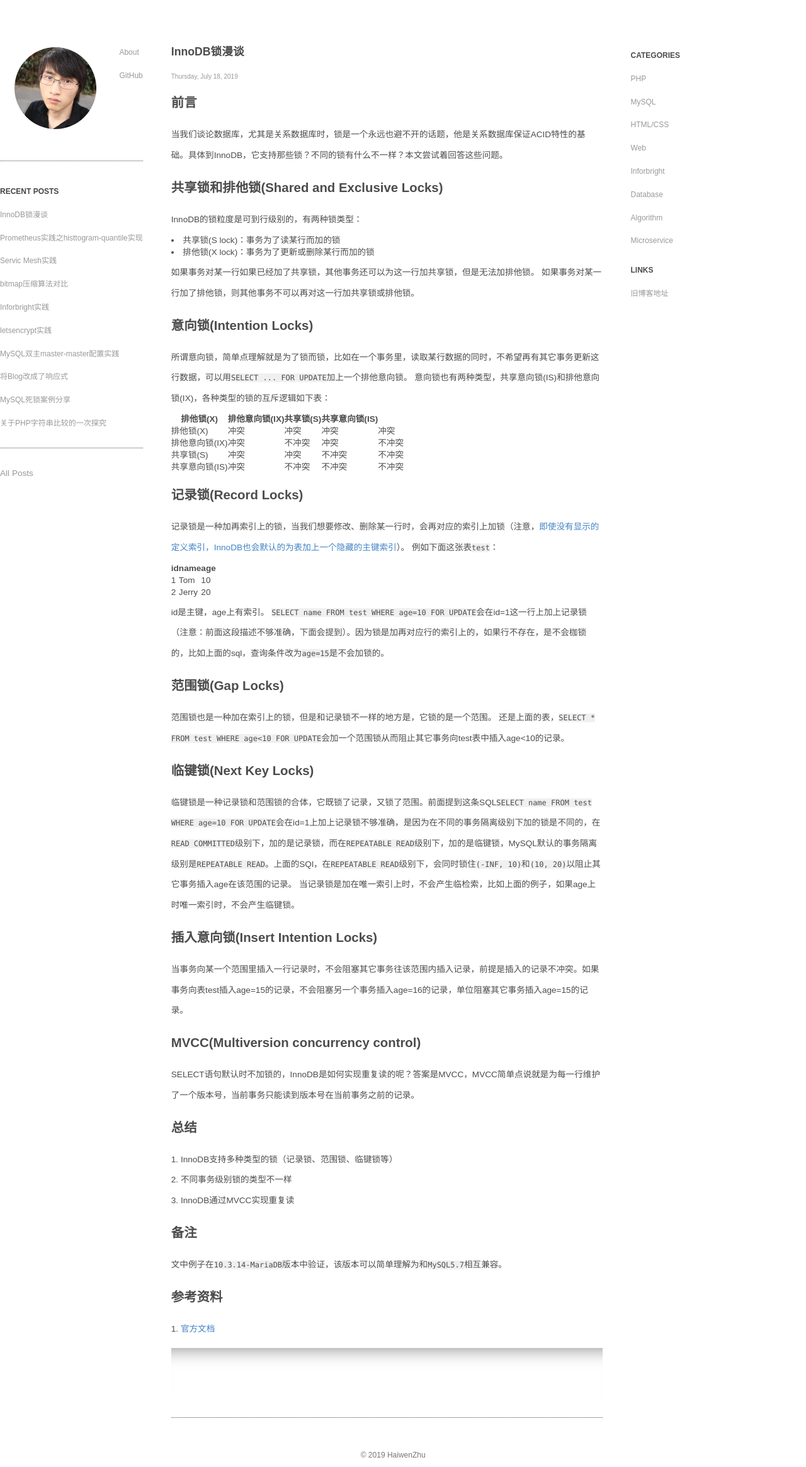
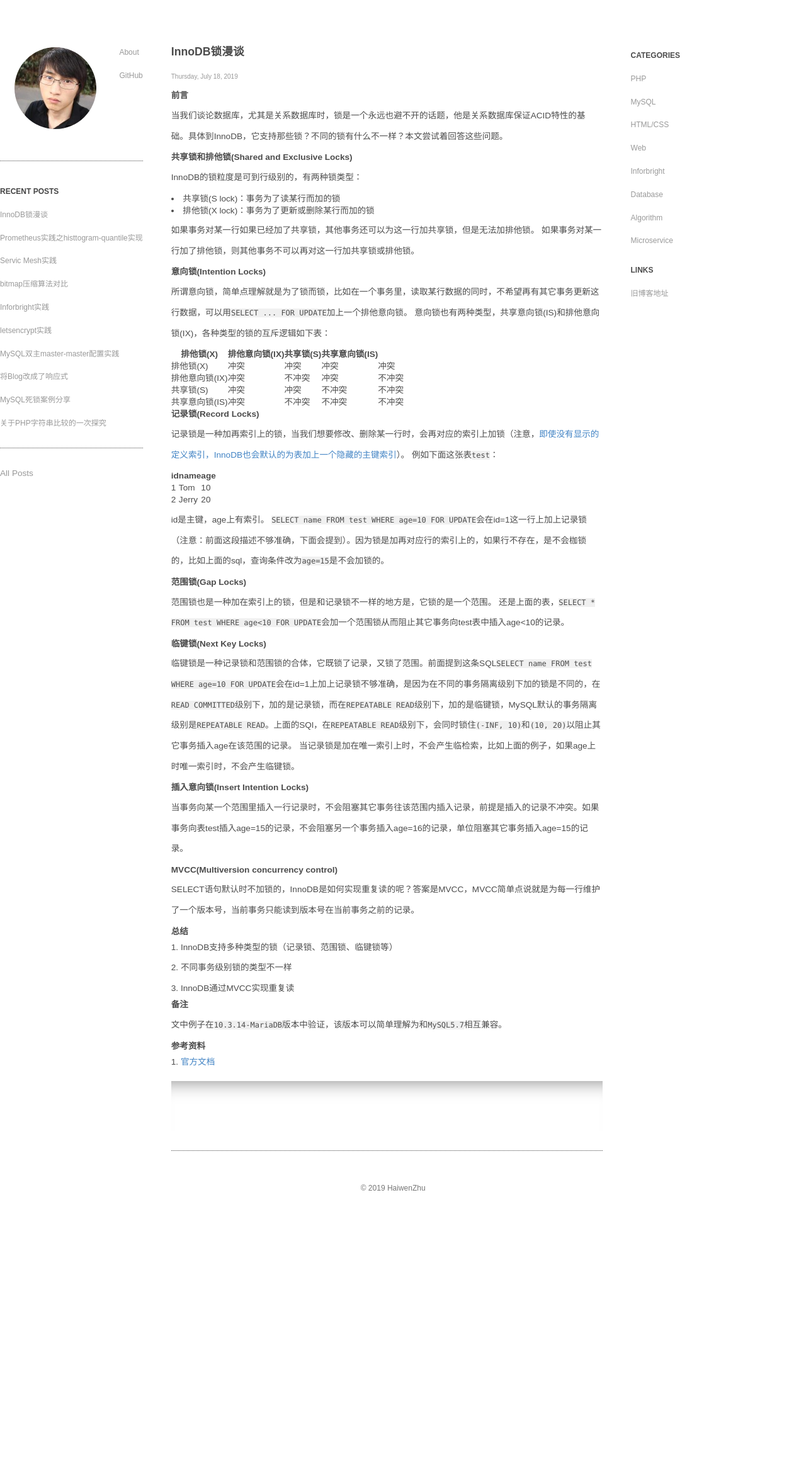
Before and after one commit to haiwenzhu/haiwenzhu.github.com, a Jekyll site: the page built from _posts/2019-07-18-innodb-locking.md, in a window 1280 px wide. Shown: the whole page at 63% size. Built offline with Jekyll 4.4.1, drawn with Linux system fonts in a browser that asks for light colours; Markdown is read by kramdown in place of the engine named in the settings; comment, search, counter and statistics services are not loaded; after the commit the page ends 1906 px from its top, so only the background shows below that.

```diff
--- a/_posts/2019-07-18-innodb-locking.md
+++ b/_posts/2019-07-18-innodb-locking.md
@@ -7,10 +7,10 @@ categories:
   - MySQL
 ---
 
-## 前言
+#### 前言
 当我们谈论数据库，尤其是关系数据库时，锁是一个永远也避不开的话题，他是关系数据库保证ACID特性的基础。具体到InnoDB，它支持那些锁？不同的锁有什么不一样？本文尝试着回答这些问题。
 
-## 共享锁和排他锁(Shared and Exclusive Locks)
+#### 共享锁和排他锁(Shared and Exclusive Locks)
 InnoDB的锁粒度是可到行级别的，有两种锁类型：
 - 共享锁(S lock)：事务为了读某行而加的锁
 - 排他锁(X lock)：事务为了更新或删除某行而加的锁
@@ -18,22 +18,22 @@ InnoDB的锁粒度是可到行级别的，有两种锁类型：
 如果事务对某一行如果已经加了共享锁，其他事务还可以为这一行加共享锁，但是无法加排他锁。
 如果事务对某一行加了排他锁，则其他事务不可以再对这一行加共享锁或排他锁。
 
-## 意向锁(Intention Locks)
+#### 意向锁(Intention Locks)
 所谓意向锁，简单点理解就是为了锁而锁，比如在一个事务里，读取某行数据的同时，不希望再有其它事务更新这行数据，可以用`SELECT ... FOR UPDATE`加上一个排他意向锁。
 意向锁也有两种类型，共享意向锁(IS)和排他意向锁(IX)，各种类型的锁的互斥逻辑如下表：
 
- | 排他锁(X) | 排他意向锁(IX) | 共享锁(S) | 共享意向锁(IS)
+ |  排他锁(X)  |  排他意向锁(IX)  |  共享锁(S)  |  共享意向锁(IS)
 --- | ------ | -------------- | --------- | --------------
 排他锁(X) | 冲突 | 冲突 | 冲突 | 冲突
 排他意向锁(IX) | 冲突 | 不冲突 | 冲突 | 不冲突
 共享锁(S) | 冲突 | 冲突 | 不冲突 | 不冲突
 共享意向锁(IS) | 冲突 | 不冲突 | 不冲突 | 不冲突
 
-## 记录锁(Record Locks)
+#### 记录锁(Record Locks)
 记录锁是一种加再索引上的锁，当我们想要修改、删除某一行时，会再对应的索引上加锁（注意，[即使没有显示的定义索引，InnoDB也会默认的为表加上一个隐藏的主键索引](https://dev.mysql.com/doc/refman/8.0/en/innodb-index-types.html)）。
 例如下面这张表`test`：
 
-id | name | age
+id  |  name  |  age
 --- | --- | ---
 1 | Tom | 10
 2 | Jerry | 20
@@ -41,27 +41,27 @@ id | name | age
 id是主键，age上有索引。
 `SELECT name FROM test WHERE age=10 FOR UPDATE`会在id=1这一行上加上记录锁（注意：前面这段描述不够准确，下面会提到）。因为锁是加再对应行的索引上的，如果行不存在，是不会枷锁的，比如上面的sql，查询条件改为`age=15`是不会加锁的。
 
-## 范围锁(Gap Locks)
+#### 范围锁(Gap Locks)
 范围锁也是一种加在索引上的锁，但是和记录锁不一样的地方是，它锁的是一个范围。
 还是上面的表，`SELECT * FROM test WHERE age<10 FOR UPDATE`会加一个范围锁从而阻止其它事务向test表中插入age<10的记录。
 
-## 临键锁(Next Key Locks)
+#### 临键锁(Next Key Locks)
 临键锁是一种记录锁和范围锁的合体，它既锁了记录，又锁了范围。前面提到这条SQL`SELECT name FROM test WHERE age=10 FOR UPDATE`会在id=1上加上记录锁不够准确，是因为在不同的事务隔离级别下加的锁是不同的，在`READ COMMITTED`级别下，加的是记录锁，而在`REPEATABLE READ`级别下，加的是临键锁，MySQL默认的事务隔离级别是`REPEATABLE READ`。上面的SQl，在`REPEATABLE READ`级别下，会同时锁住`(-INF, 10)`和`(10, 20)`以阻止其它事务插入age在该范围的记录。
 当记录锁是加在唯一索引上时，不会产生临检索，比如上面的例子，如果age上时唯一索引时，不会产生临键锁。
 
-## 插入意向锁(Insert Intention Locks)
+#### 插入意向锁(Insert Intention Locks)
 当事务向某一个范围里插入一行记录时，不会阻塞其它事务往该范围内插入记录，前提是插入的记录不冲突。如果事务向表test插入age=15的记录，不会阻塞另一个事务插入age=16的记录，单位阻塞其它事务插入age=15的记录。
 
-## MVCC(Multiversion concurrency control)
+#### MVCC(Multiversion concurrency control)
 SELECT语句默认时不加锁的，InnoDB是如何实现重复读的呢？答案是MVCC，MVCC简单点说就是为每一行维护了一个版本号，当前事务只能读到版本号在当前事务之前的记录。
 
-## 总结
+#### 总结
 1. InnoDB支持多种类型的锁（记录锁、范围锁、临键锁等）
 2. 不同事务级别锁的类型不一样
 3. InnoDB通过MVCC实现重复读
 
-## 备注
+#### 备注
 文中例子在`10.3.14-MariaDB`版本中验证，该版本可以简单理解为和`MySQL5.7`相互兼容。
 
-## 参考资料
+#### 参考资料
 1. [官方文档](https://dev.mysql.com/doc/refman/8.0/en/innodb-locking.html)
```
